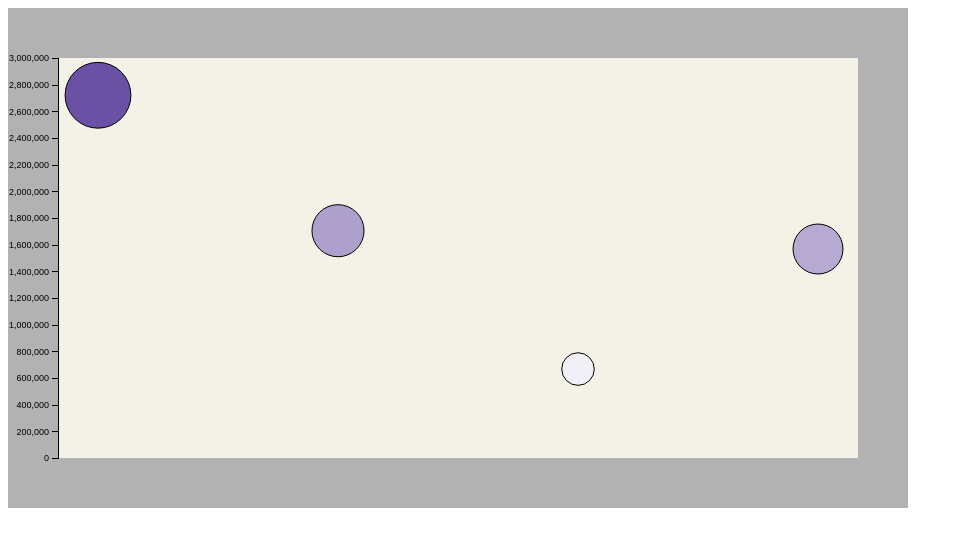
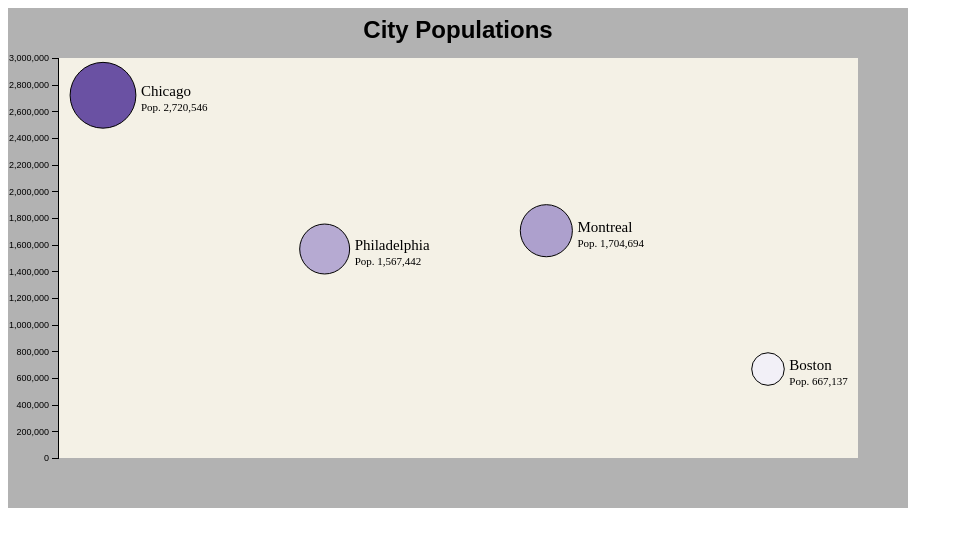
Before and after one commit to JasminBecerra/d3-demo, a plain HTML site: page index.html in a window 1280 px wide. Shown: the whole page, without its empty margins (0-963 px from the left). Drawn offline with Linux system fonts and the light colour scheme.

Commit message:
Module 7 Assignment Completed

```diff
--- a/css/style.css
+++ b/css/style.css
@@ -2,6 +2,19 @@
 	background-color: gray
 }
 
+.title {
+    font-family: sans-serif;
+    font-size: 1.5em;
+    font-weight: bold;
+}
+
+.popLine{
+	font-size: 11px;
+
+}
+.nameLine{
+	font-size: 15px;
+}
 .axis path,
 .axis line {
     fill: none;
--- a/js/main.js
+++ b/js/main.js
@@ -9,33 +9,37 @@ window.onload = function(){
 
     var container = d3.select("body")
     	.append("svg") //put a new svg in <body>
-		.attr("width", w) //assign width
-        .attr("height", h) //assign height
+		.attr("width", w) //assign w
+        .attr("height", h) //assign h
         .attr("class", "container") //assigning class (same as the block name) for styling & future ref
-        .style("background-color", "rgba(0,0,0,0.3)"); // color
+        .style("background-color", "rgba(0,0,0,0.3)"); // color, semicolon @ end of block
 
 //preserve the svg append (you should only have one append or element in each block)
     //innerRect block
     var innerRect = container.append("rect") //put a new rect in <svg>
     	.datum(400)
-		.attr("width", function(d){ //rectangle width // d = 400
+		.attr("width", function(d){ //rectangle w // d = 400
             return d * 2; //400 * 2 = 800
         })
-        .attr("height", function(d){ //rectangle height
+        .attr("height", function(d){ //rectangle h
             return d; //400
         })
         .attr("class", "innerRect") //class name, same as block name!
         .attr("x", 50) //position from left on the x axis
         .attr("y", 50) //position from top on the y axis
-        .style("fill", "#f4f1e6"); //fill color, semi colon @ end of bloxk
+        .style("fill", "#f4f1e6"); //fill color, semicolon @ end of bloxk
 
 	// console.log(innerRect)
 
-	    //bdata must ALWAYS be an array in d3
+	    //data must ALWAYS be an array in d3
     var cityPop = [
         {
             city: 'Chicago',
             population: 2720546
+        },
+        {
+            city: 'Philadelphia',
+            population: 1567442
         },
         {
             city: 'Montreal',
@@ -44,20 +48,18 @@ window.onload = function(){
         {
             city: 'Boston',
             population: 667137
-        },
-        {
-            city: 'Philadelphia',
-            population: 1567442
         }
     ];
 
 
     //find min value of the cityPop array
+    //using d3 min method
     var minPop = d3.min(cityPop, function(d){
         return d.population;
     });
 
     //find max value of cityPop array
+    //using d3 max method
     var maxPop = d3.max(cityPop, function(d){
         return d.population;
     });
@@ -72,20 +74,20 @@ window.onload = function(){
 
     //below data array, above circles
     var x = d3.scaleLinear() //create linear scale
-        .range([90, 810]) //output min, max
+        .range([95, 760]) //output min, max //adjusted the range so that Boston labels actually in innerRect
         .domain([0, 3]); //input min, max
 
         // console.log(x)
     		// function scale() is the result
 
     //above circles block
-    //color scale generator
+    //color scale generator (for color scale)
     var color = d3.scaleLinear()
         .range([
             "#f2f0f7", //used color scheme from color brewer
             "#6a51a3"
         ])
-        .domain([
+        .domain([ //unclassed
             minPop,
             maxPop
         ]);
@@ -117,13 +119,63 @@ window.onload = function(){
         .style("stroke", "#000"); //black circle stroke
 
 
-    //below circles block...create y axis generator
+    //below circles block...create y axis generator (scale/ruler on side)
     var yAxis = d3.axisLeft(y);
 
     //create axis g element and add axis
+    //g element is just a group <g>
     var axis = container.append("g")
         .attr("class", "axis")
         .attr("transform", "translate(50, 0)");
 
-    yAxis(axis);
+    //below "axis" block...create text element and add title
+    var title = container.append("text") //apending to container
+        .attr("class", "title") //class same as block name
+        .attr("text-anchor", "middle")
+        .attr("x", 450)
+        .attr("y", 30)
+        .text("City Populations");
+
+    //below title block...create circle labels
+    var labels = container.selectAll(".labels")
+        .data(cityPop)
+        .enter()
+        .append("text")
+        .attr("class", "labels")
+        .attr("text-anchor", "left")
+        .attr("y", function(d){
+            //vertical position centered on each circle
+            return y(d.population) + 1;
+        });
+
+
+    //first line of cityPop label
+    var nameLine = labels.append("tspan") //changed fontsize in style.css
+        .attr("class", "nameLine")
+        .attr("x", function(d,i){
+            //horizontal position to the right of each circle
+            return x(i) + Math.sqrt(d.population * 0.00125 / Math.PI) + 5; //used .00125 as i did for "r" above in circles
+        })
+        .text(function(d){
+            return d.city;
+        });
+
+      //create format generator-- use this to add commas accordinlgy to popLine (second label line)
+    var format = d3.format(",");
+
+
+    //second line of cityPop label
+    var popLine = labels.append("tspan") //changed fontsize in style.css (smaller than first label)
+        .attr("class", "popLine")
+        .attr("x", function(d,i){
+            //horizontal position to the right of each circle
+            return x(i) + Math.sqrt(d.population * 0.00125 / Math.PI) + 5;
+        })
+        .attr("dy", "15") //vertical offset (so that labels aren't on top of ea other)
+        .text(function(d){ //insert commas every 3 digits/decimal places
+            return "Pop. " + format(d.population);
+        });
+
+
+    yAxis(axis); //same as call(yAxis)
 }
```
